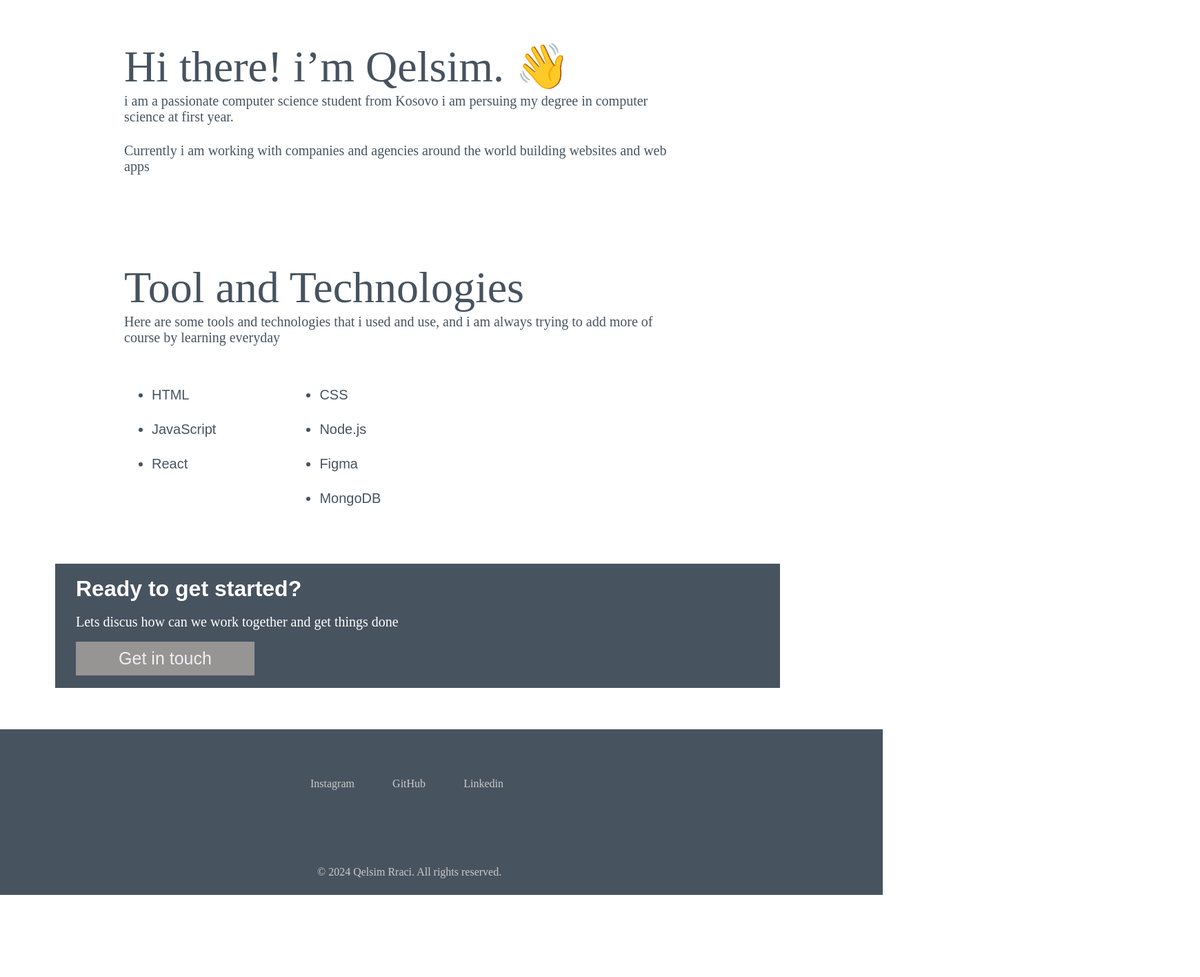
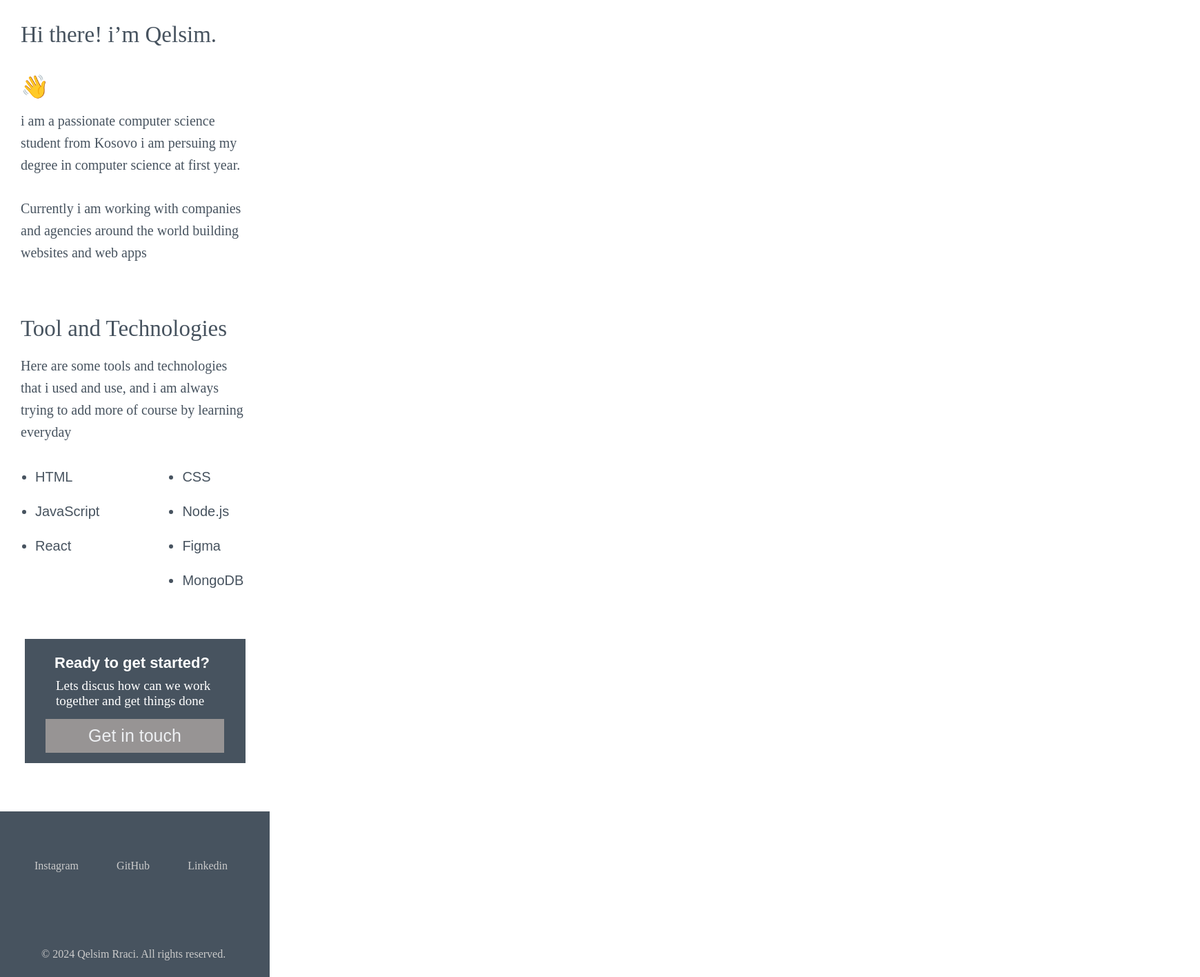
Before and after one commit to qelsi631/qelsimrr, a plain HTML site: page Portfolio Website/aboutme.html in a window 1280 px wide. Shown: the part 80-1496 px from the top of the page at 69% size, 1740 px wide, since content can reach past the window. Before the commit the page ends 1377 px from the top, so only its background shows below. Drawn offline with Linux system fonts and the light colour scheme.

Commit message:
Added responsive

```diff
--- a/Portfolio Website/aboutme.css
+++ b/Portfolio Website/aboutme.css
@@ -268,14 +268,10 @@ color: #47535F;
 }
 
 
- @media only screen and (max-width: 390px){
 
-    *{
-        width: 390px;
-        margin: 0;
-        box-sizing: border-box;
-        padding: 0;
-    }
+
+
+@media only screen and (min-width: 390px) {
     .header h1:nth-of-type(1) {
         font-size: 18px;
         position: relative;
@@ -284,68 +280,97 @@ color: #47535F;
     }
 
 
+
     .header{
-        width: 100%;
+        width: 390px;
         position: relative;
     }
-   .menu-overlay{
-    width: 390px;
-   }
+
     .menu-content{
-        width: 260px;
-        position: relative;
-        left: 39px;
-        height: 200px;
-        top: -600px;
-        font-size: 13px;
+        width: 390px;
     }
-
-    main{
+    .menu-overlay{
         width: 390px;
-        position: relative;
-        left: 200px;
     }
 
 
+    .main{
+        width: 390px;
+        position: relative;
+        left: 30px;
+        top: 70px;
+    }
+    .main-hellothere h1{
+        font-size: 33px;
+
+    }
+    .main-hellothere p:nth-of-type(1){
+        width: 340px;
+        line-height: 32px;
+        position: relative;
+        bottom: 5px;
+    }
+    .main-hellothere p:nth-of-type(2){
+        width: 340px;
+        position: relative;
+        bottom: 0px;
+        line-height: 32px;
+    }
+
+    .section{
+        width: 390px;
+        position: relative;
+        left: 30px;
+    }
+    .section-tech h1{
+        font-size: 33px;
+
+    }
+    .section-tech p{
+        width: 330px;
+        line-height: 32px;
+    }
+
+    .skills{
+        position: relative;
+        left: 21px;
+        top: 30px;
+        width: 250px;
+    }
+    .skills ul:nth-of-type(2){
+        position: relative;
+        left: 120px;
+    }
 
 
-
-
-
-    /* .in-touch{
-        width: 290px;
-        position: relative;
-        left: 20px;
-    }
-    .in-touch-start h1{
-        font-size: 18px;
-    }
-    .in-touch-start p{
-        font-size: 13px;
-        width: 160px;
-    } */
     .in-touch{
         position: relative;
-        top: 110px;
-        width: 300px;
-        left: 26px;
+        top: 190px;
+        width: 320px;
+        left: 36px;
     }
     .in-touch-start button{
         position: relative;
-        right: 15px;
 
     }
     .in-touch-start p{
         position: relative;
-        right: 1px;
+        right: -15px;
+        font-size: 19px;
+        width: 230px;
     }
     .in-touch-start h1{
         position: relative;
-        right: 3px;
+        right: -13px;
+        font-size: 22px;
+        top: 7px;
     }
 
+
     .footer{
-        width: 390px;
+        width: 391px;
+        position: relative;
+        top: 260px;
     }
     .social-media{
         position: relative;
@@ -353,6 +378,8 @@ color: #47535F;
     }
     .copy-right{
         position: relative;
-        left: 50px;
+        left: 60px;
     }
-}
+
+
+    }
--- a/Portfolio Website/main.css
+++ b/Portfolio Website/main.css
@@ -429,6 +429,7 @@ nav img{
     }
 
 
+
     .header{
         width: 100%;
         position: relative;
@@ -638,6 +639,15 @@ nav img{
         font-size: 18px;
     }
 
+    body{
+        background-color: #393939;
+        background-color: white;
+            margin: 0;
+            padding: 0;
+            overflow-x: hidden;
+
+    }
+
     .main {
         flex-direction: column;
         align-items: center;
```
